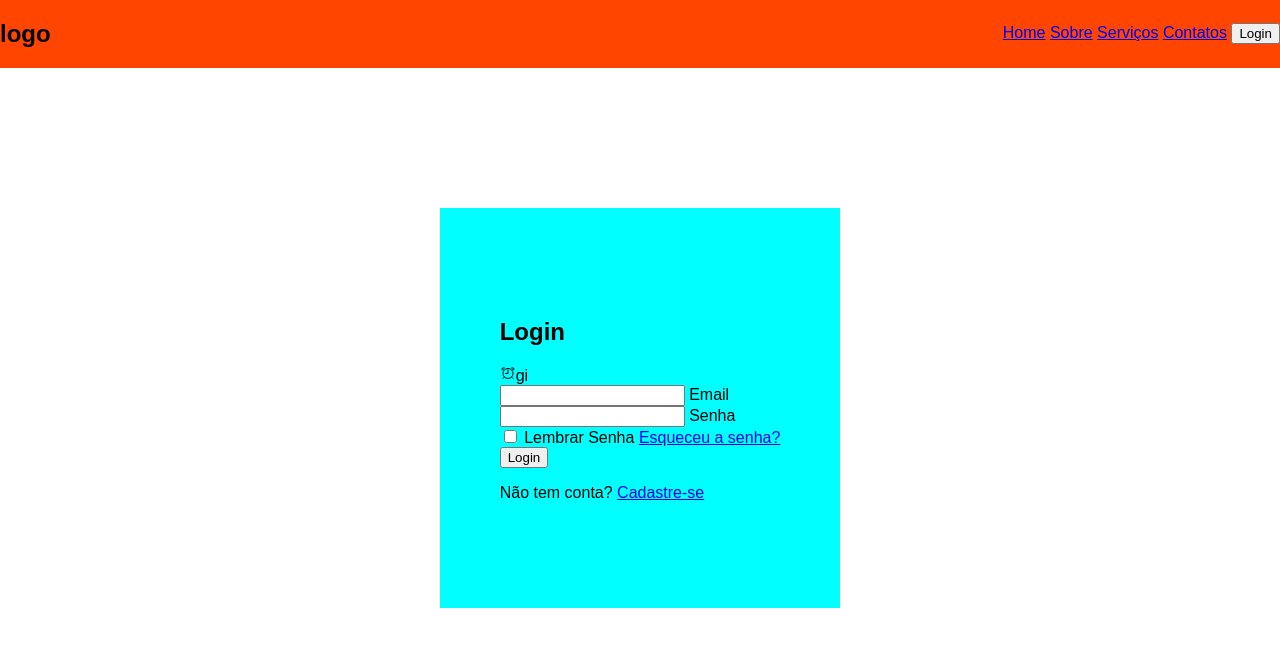
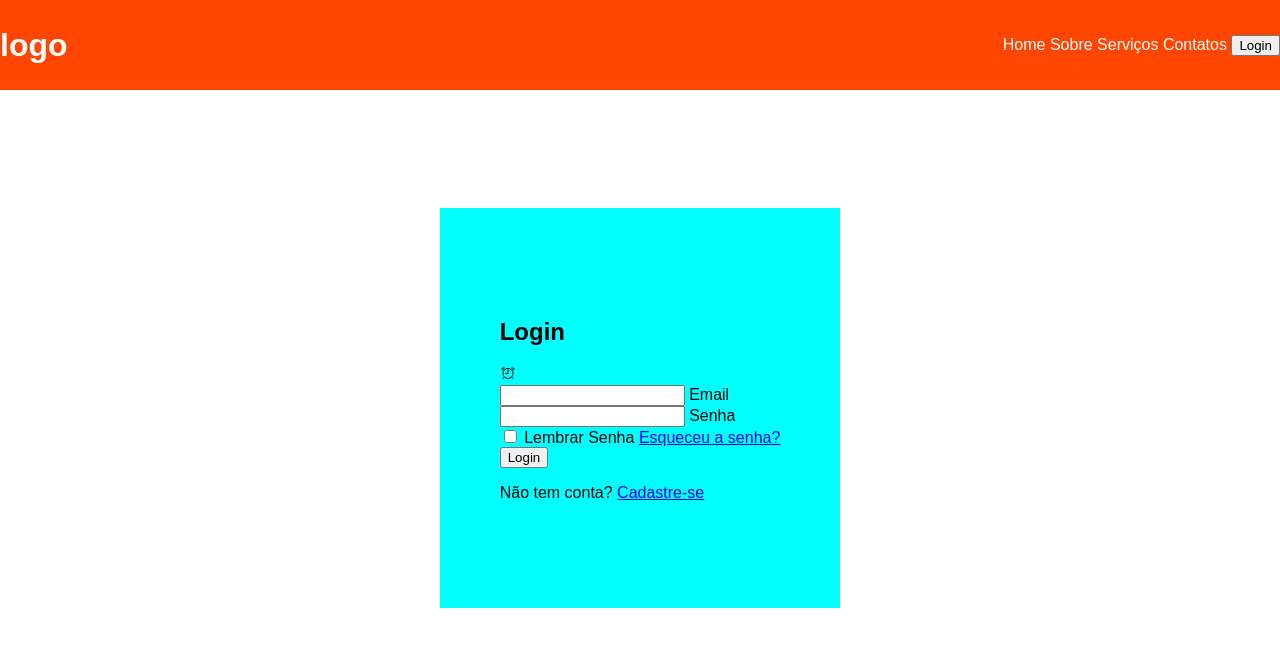
Before and after one commit to rafaeoTW4/login_form, a plain HTML site: page index.html in a window 1280 px wide. Drawn offline with nearby package versions, Linux system fonts and the light colour scheme.

```diff
--- a/index.html
+++ b/index.html
@@ -33,7 +33,7 @@
     </span>
      <div class="form-box login">
         <h2>Login</h2>
-        <ion-icon name="alarm-outline"></ion-icon>gi
+        <ion-icon name="alarm-outline"></ion-icon>
           <form>
             <div class="input-box">
                 <input type="email" id="email">
--- a/style.css
+++ b/style.css
@@ -26,9 +26,22 @@
 }
 
 body > header > h2.logo {
+                        font-size: 2em;
+                        color: white;
+}
+
+
+nav.menu a {
+    font-size: 1em;
+    color: white;
+    text-decoration: none;
+    font-weight: ;
+
+
+
+
 
 }
-
 
 main {
       position: relative;
```
